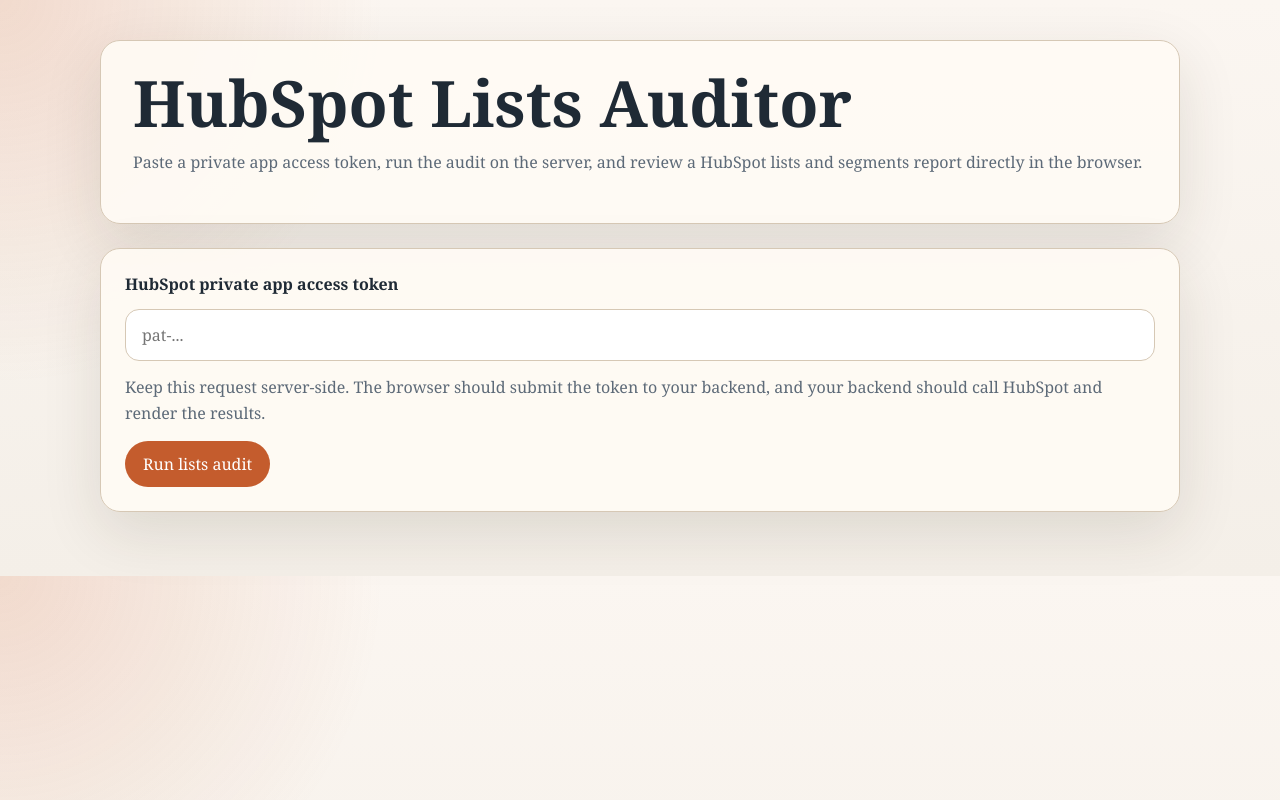
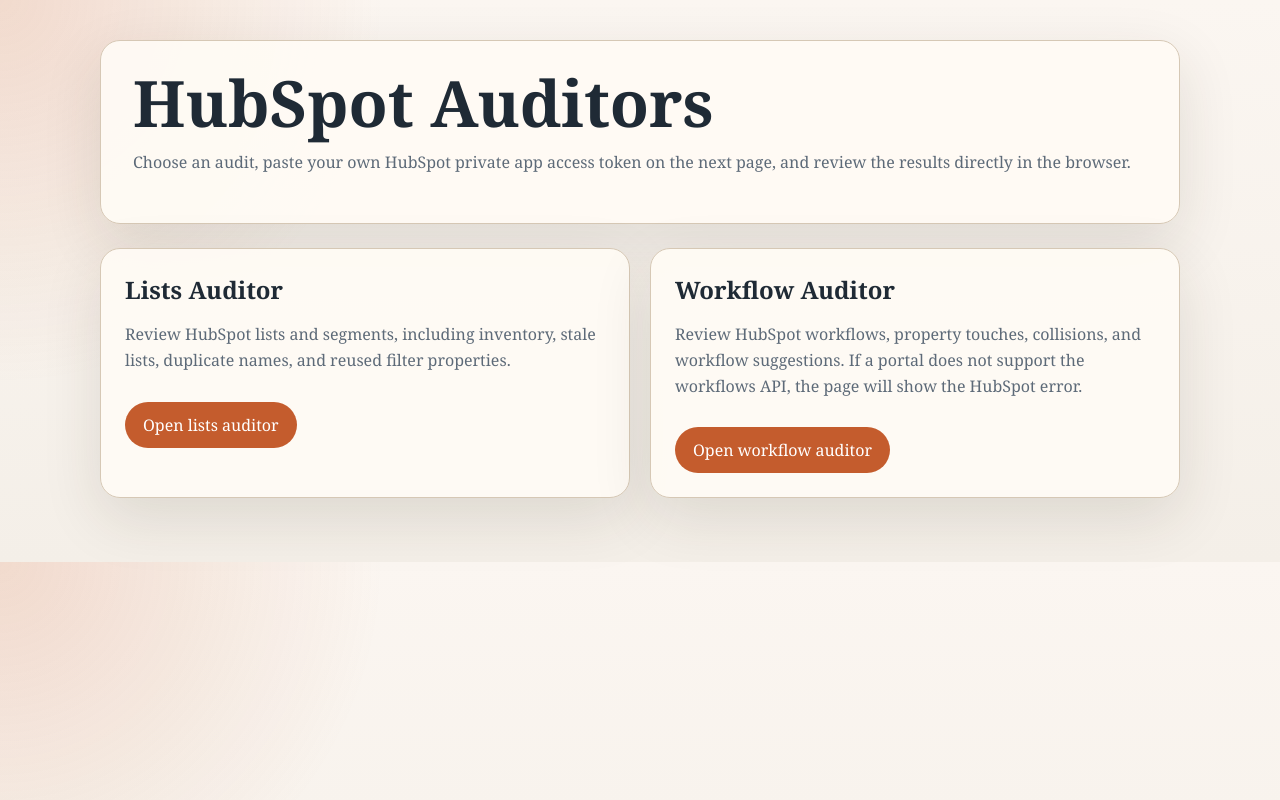
Before and after one commit to luke-wester/hubspot-workflow-auditor, a Flask app: page / in a window 1280 px wide. Run offline with Flask 3, Linux system fonts and the light colour scheme.

Commit message:
Split app into lists and workflows pages

```diff
--- a/app.py
+++ b/app.py
@@ -6,7 +6,10 @@ from flask import Flask, render_template, request
 from jinja2 import TemplateNotFound
 
 from env_utils import load_dotenv
-from run_list_audit import render_html_report, run_list_audit
+from run_audit import render_html_report as render_workflow_report
+from run_audit import run_audit as run_workflow_audit
+from run_list_audit import render_html_report as render_list_report
+from run_list_audit import run_list_audit
 
 load_dotenv()
 
@@ -25,7 +28,7 @@ def summarize_hubspot_error(exc: requests.HTTPError) -> str:
     status_code = response.status_code if response is not None else "unknown"
 
     if response is None:
-        return f"HubSpot returned an API error while loading lists: HTTP {status_code}."
+        return f"HubSpot returned an API error: HTTP {status_code}."
 
     details = ""
     try:
@@ -56,33 +59,58 @@ def summarize_hubspot_error(exc: requests.HTTPError) -> str:
         if text:
             details = f" Response: {text[:400]}"
 
-    return f"HubSpot returned an API error while loading lists: HTTP {status_code}.{details}"
+    return f"HubSpot returned an API error: HTTP {status_code}.{details}"
 
 
-@app.route("/", methods=["GET", "POST"])
-def index():
+def run_page_audit(audit_type: str, token: str) -> dict:
+    if audit_type == "lists":
+        audit = run_list_audit(token)
+        report_html = render_list_report(
+            audit["summary"],
+            audit["inventory"],
+            audit["filter_rows"],
+            audit["property_usage"],
+            audit["findings"],
+        )
+        count = len(audit["inventory"])
+        count_label = "lists"
+    else:
+        audit = run_workflow_audit(token)
+        report_html = render_workflow_report(
+            audit["workflows"],
+            audit["touches"],
+            audit["collisions"],
+            audit["suggestions"],
+        )
+        count = len(audit["workflows"])
+        count_label = "workflows"
+
+    return {
+        "report_html": report_html,
+        "count": count,
+        "count_label": count_label,
+    }
+
+
+def render_auditor_page(template_name: str, audit_type: str, page_title: str, page_description: str):
     report_html = None
     error = None
     masked_token = None
-    list_count = None
+    result_count = None
+    count_label = None
 
     if request.method == "POST":
-        token = request.form.get("hubspot_token", "").strip() or os.getenv("HUBSPOT_TOKEN", "").strip()
+        token = request.form.get("hubspot_token", "").strip()
 
         if not token:
-            error = "Paste a HubSpot private app access token, or set HUBSPOT_TOKEN in .env."
+            error = "Paste a HubSpot private app access token to run the audit."
         else:
             try:
-                audit = run_list_audit(token)
-                report_html = render_html_report(
-                    audit["summary"],
-                    audit["inventory"],
-                    audit["filter_rows"],
-                    audit["property_usage"],
-                    audit["findings"],
-                )
+                result = run_page_audit(audit_type, token)
+                report_html = result["report_html"]
                 masked_token = mask_token(token)
-                list_count = len(audit["inventory"])
+                result_count = result["count"]
+                count_label = result["count_label"]
             except requests.HTTPError as exc:
                 error = summarize_hubspot_error(exc)
             except requests.RequestException as exc:
@@ -93,12 +121,39 @@ def index():
                 error = f"Unexpected error while running the audit: {exc.__class__.__name__}."
 
     return render_template(
-        "index.html",
+        template_name,
+        page_title=page_title,
+        page_description=page_description,
         report_html=report_html,
         error=error,
         masked_token=masked_token,
-        list_count=list_count,
-        has_env_token=bool(os.getenv("HUBSPOT_TOKEN", "").strip()),
+        result_count=result_count,
+        count_label=count_label,
+    )
+
+
+@app.route("/", methods=["GET"])
+def index():
+    return render_template("index.html")
+
+
+@app.route("/lists", methods=["GET", "POST"])
+def lists():
+    return render_auditor_page(
+        "auditor_page.html",
+        "lists",
+        "HubSpot Lists Auditor",
+        "Paste a HubSpot private app access token and review a lists and segments audit.",
+    )
+
+
+@app.route("/workflows", methods=["GET", "POST"])
+def workflows():
+    return render_auditor_page(
+        "auditor_page.html",
+        "workflows",
+        "HubSpot Workflow Auditor",
+        "Paste a HubSpot private app access token and review a workflow audit.",
     )
 
 
--- a/render.yaml
+++ b/render.yaml
@@ -4,6 +4,3 @@ services:
     runtime: python
     buildCommand: pip install -r requirements.txt
     startCommand: gunicorn app:app
-    envVars:
-      - key: HUBSPOT_TOKEN
-        sync: false
--- a/templates/index.html
+++ b/templates/index.html
@@ -3,24 +3,20 @@
 <head>
     <meta charset="UTF-8" />
     <meta name="viewport" content="width=device-width, initial-scale=1.0" />
-    <title>HubSpot Lists Auditor</title>
+    <title>HubSpot Auditors</title>
     <style>
         :root {
             --bg: #f4efe8;
-            --panel: rgba(255, 251, 245, 0.92);
+            --panel: rgba(255, 251, 245, 0.94);
             --ink: #1f2a35;
             --muted: #5d6a78;
             --line: #d6c8b5;
             --accent: #c45c2d;
             --accent-dark: #9f451e;
-            --error-bg: #fce4df;
-            --error-ink: #7d2318;
             --shadow: rgba(53, 38, 21, 0.12);
         }
 
-        * {
-            box-sizing: border-box;
-        }
+        * { box-sizing: border-box; }
 
         body {
             margin: 0;
@@ -38,7 +34,7 @@
         }
 
         .hero,
-        .panel {
+        .grid-card {
             background: var(--panel);
             border: 1px solid var(--line);
             border-radius: 20px;
@@ -50,123 +46,75 @@
             margin-bottom: 24px;
         }
 
-        .hero h1 {
+        h1 {
             margin: 0 0 12px;
-            font-size: clamp(2.4rem, 5vw, 4.8rem);
+            font-size: clamp(2.5rem, 5vw, 5rem);
             line-height: 0.95;
         }
 
-        .hero p,
-        .helper,
-        .meta {
+        p {
             color: var(--muted);
             line-height: 1.6;
         }
 
-        .panel {
+        .grid {
+            display: grid;
+            grid-template-columns: repeat(auto-fit, minmax(280px, 1fr));
+            gap: 20px;
+        }
+
+        .grid-card {
             padding: 24px;
         }
 
-        form {
-            display: grid;
-            gap: 14px;
+        .grid-card h2 {
+            margin-top: 0;
+            margin-bottom: 10px;
         }
 
-        label {
-            font-weight: 700;
+        .button {
+            display: inline-block;
+            margin-top: 12px;
+            padding: 12px 18px;
+            border-radius: 999px;
+            text-decoration: none;
+            background: var(--accent);
+            color: #fff;
         }
 
-        input[type="password"] {
-            width: 100%;
-            padding: 14px 16px;
-            border-radius: 14px;
-            border: 1px solid var(--line);
-            background: #fff;
-            font: inherit;
-        }
-
-        button {
-            width: fit-content;
-            padding: 12px 18px;
-            border: 0;
-            border-radius: 999px;
-            background: var(--accent);
-            color: #fff;
-            font: inherit;
-            cursor: pointer;
-        }
-
-        button:hover {
+        .button:hover {
             background: var(--accent-dark);
-        }
-
-        .error {
-            margin-bottom: 16px;
-            padding: 14px 16px;
-            border-radius: 14px;
-            background: var(--error-bg);
-            color: var(--error-ink);
-        }
-
-        .result-shell {
-            margin-top: 24px;
-        }
-
-        .meta {
-            margin-bottom: 16px;
-        }
-
-        .report-frame {
-            padding: 8px;
-            border-radius: 20px;
-            border: 1px solid var(--line);
-            background: rgba(255, 255, 255, 0.74);
-            overflow-x: auto;
         }
     </style>
 </head>
 <body>
     <main>
         <section class="hero">
-            <h1>HubSpot Lists Auditor</h1>
+            <h1>HubSpot Auditors</h1>
             <p>
-                Paste a private app access token, run the audit on the server, and review a HubSpot
-                lists and segments report directly in the browser.
+                Choose an audit, paste your own HubSpot private app access token on the next page,
+                and review the results directly in the browser.
             </p>
         </section>
 
-        <section class="panel">
-            {% if error %}
-                <div class="error">{{ error }}</div>
-            {% endif %}
+        <section class="grid">
+            <article class="grid-card">
+                <h2>Lists Auditor</h2>
+                <p>
+                    Review HubSpot lists and segments, including inventory, stale lists, duplicate names,
+                    and reused filter properties.
+                </p>
+                <a class="button" href="/lists">Open lists auditor</a>
+            </article>
 
-            <form method="post">
-                <label for="hubspot_token">HubSpot private app access token</label>
-                <input
-                    id="hubspot_token"
-                    name="hubspot_token"
-                    type="password"
-                    autocomplete="off"
-                    spellcheck="false"
-                    placeholder="{% if has_env_token %}Leave blank to use HUBSPOT_TOKEN from .env{% else %}pat-...{% endif %}"
-                />
-                <div class="helper">
-                    Keep this request server-side. The browser should submit the token to your backend,
-                    and your backend should call HubSpot and render the results.
-                </div>
-                <button type="submit">Run lists audit</button>
-            </form>
-
-            {% if report_html %}
-                <section class="result-shell">
-                    <p class="meta">
-                        Audit complete for token {{ masked_token }}. Loaded {{ list_count }} lists.
-                    </p>
-                    <div class="report-frame">
-                        {{ report_html | safe }}
-                    </div>
-                </section>
-            {% endif %}
+            <article class="grid-card">
+                <h2>Workflow Auditor</h2>
+                <p>
+                    Review HubSpot workflows, property touches, collisions, and workflow suggestions.
+                    If a portal does not support the workflows API, the page will show the HubSpot error.
+                </p>
+                <a class="button" href="/workflows">Open workflow auditor</a>
+            </article>
         </section>
     </main>
 </body>
```
Also changed, not shown: templates/auditor_page.html (added, +179 -0 lines), README.md.
